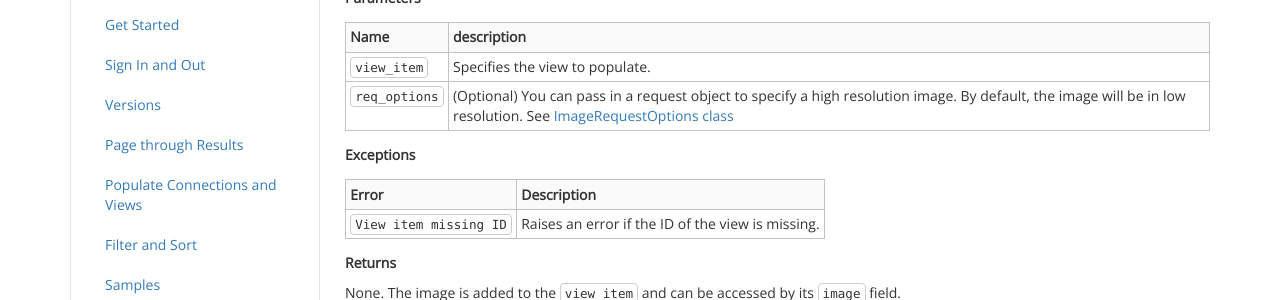
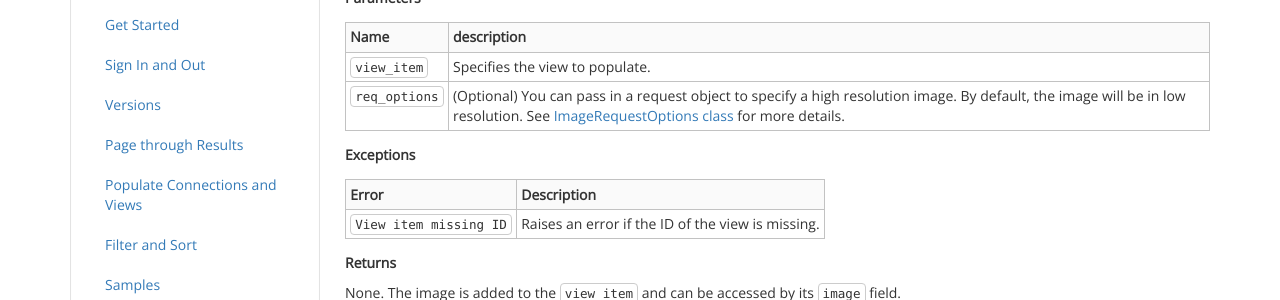
Before and after one commit to tableau/server-client-python, a Jekyll site: the page built from docs/api-ref.md, in a window 1280 px wide and 1400 px high, scrolled down 55875 px. Shown: the part 154-454 px from the top of the window. Built offline with Jekyll 4.4.1, drawn with Linux system fonts in a browser that asks for light colours.

Commit message:
minor fix

```diff
--- a/docs/api-ref.md
+++ b/docs/api-ref.md
@@ -3169,7 +3169,7 @@
 Name | description
 :--- | :---
 `view_item` | Specifies the view to populate.
-`req_options` | (Optional) You can pass in a request object to specify a high resolution image. By default, the image will be in low resolution. See [ImageRequestOptions class](#imagerequestoptions-class)
+`req_options` | (Optional) You can pass in a request object to specify a high resolution image. By default, the image will be in low resolution. See [ImageRequestOptions class](#imagerequestoptions-class) for more details.
 
 **Exceptions**
 
@@ -3242,7 +3242,7 @@
 Name | description
 :--- | :---
 `view_item` | Specifies the view to populate.
-`req_options` | (Optional) You can pass in a request object to specify the page type and orientation of the PDF content. If not specified, PDF content will have default page type and orientation. See [PDFRequestOptions class](#pdfrequestoptions-class)
+`req_options` | (Optional) You can pass in a request object to specify the page type and orientation of the PDF content. If not specified, PDF content will have default page type and orientation. See [PDFRequestOptions class](#pdfrequestoptions-class) for more details.
 
 **Exceptions**
 
```
